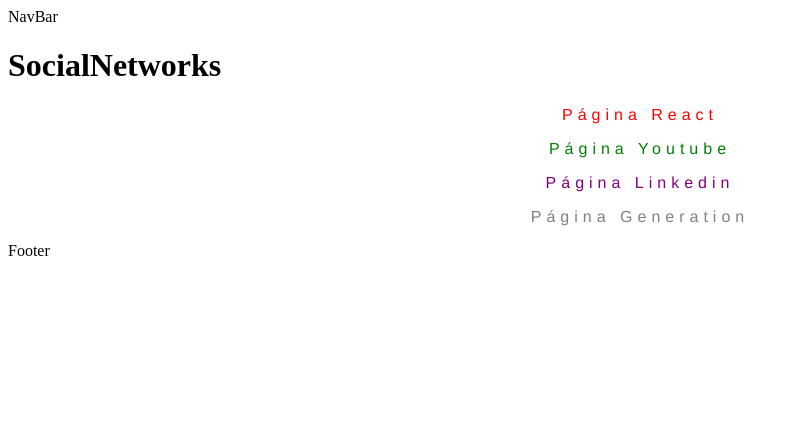
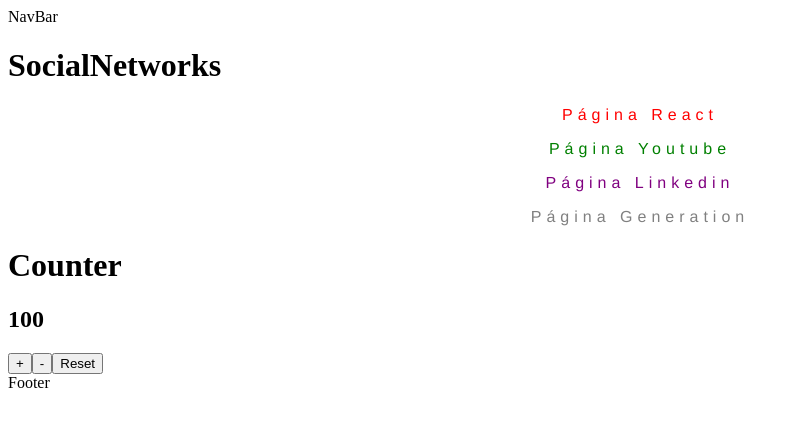
Before and after one commit to alexismoreno9811/ch26-react-counter, a React (Create React App) app: page / in a window 1280 px wide. Shown: the top 426 px of the page, without its empty margins (0-799 px from the left). Built offline with nearby package versions, Linux system fonts and the light colour scheme.

Commit message:
ci: useState

```diff
--- a/src/App.jsx
+++ b/src/App.jsx
@@ -2,12 +2,14 @@ import React from 'react'
 import { SocialNetworks } from './components/socialNetworks/SocialNetworks';
 import { NavBar } from './components/navBar/NavBar.jsx';
 import { Footer } from './components/footer/Footer.jsx';
+import { Counter } from './components/counter/Counter.jsx';
 
 export const App = () => {
   return (
     <>
       <NavBar />
       <SocialNetworks />
+      <Counter />
       <Footer />
     </>
   )
--- /dev/null
+++ b/src/components/counter/Counter.jsx
@@ -0,0 +1,32 @@
+import React, { useState } from 'react';
+
+export const Counter = () => {
+
+  const initial = 100;
+
+  const [counter, setCounter] = useState(initial);
+
+  //console.log("Renderizando counter");
+
+  const handleIncrement = () => {
+    setCounter(counter + 1);
+  };
+
+  const handleDecrement = () => {
+    setCounter(counter - 1);
+  };
+
+  const handleReset = () => {
+    setCounter(initial);
+  };
+
+  return (
+    <>
+      <h1>Counter</h1>
+      <h2>{ counter }</h2>
+      <button onClick={handleIncrement}>+</button>
+      <button onClick={handleDecrement}>-</button>
+      <button onClick={handleReset}>Reset</button>
+    </>
+  );
+};
```
